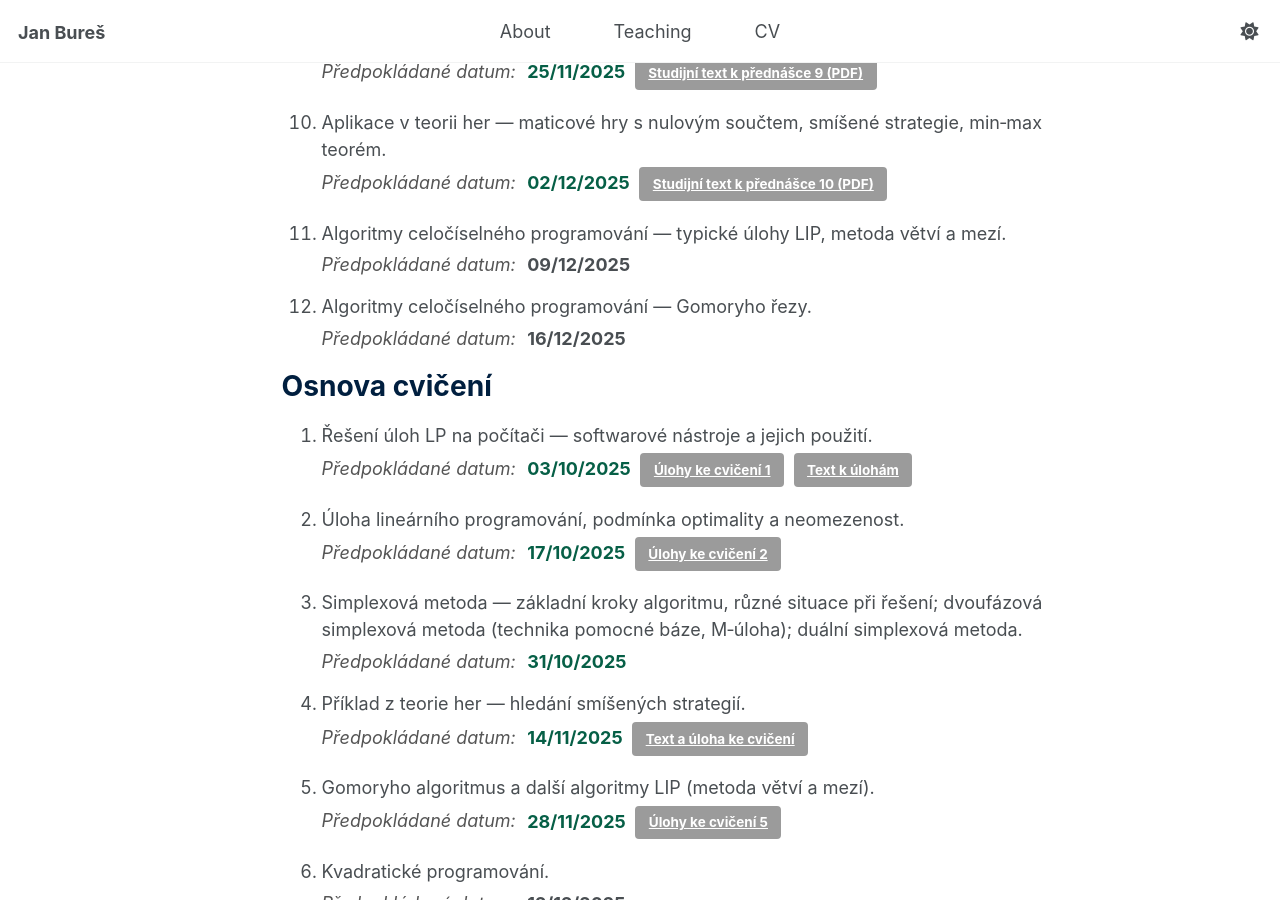
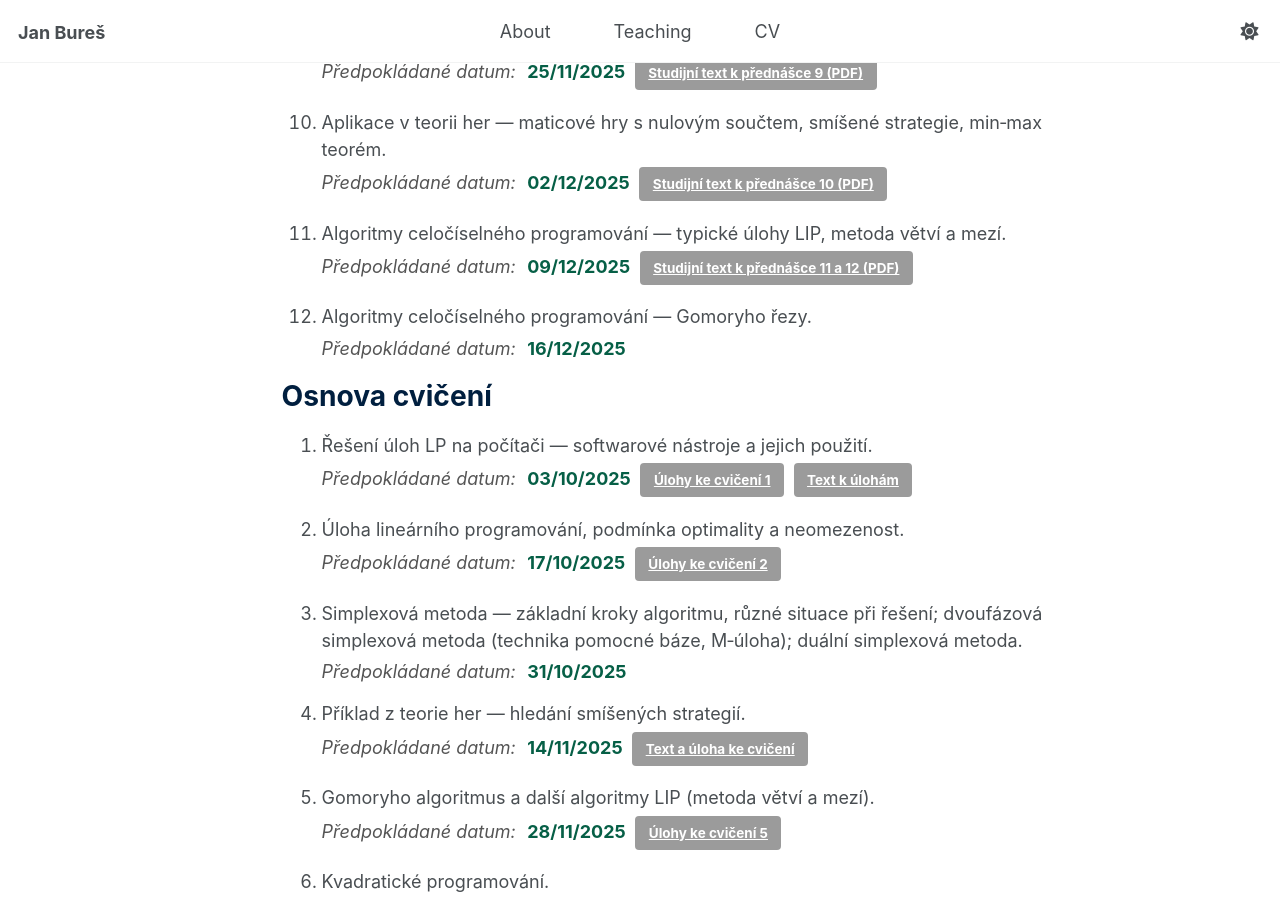
Before and after one commit to buresjan/buresjan.github.io, a Jekyll site: the page built from _teaching/01lip.md, in a window 1280 px wide and 900 px high, scrolled down 1664 px. Built offline with Jekyll 4.4.1, drawn with Linux system fonts in a browser that asks for light colours.

Commit message:
finish classes

```diff
--- a/_teaching/01lip.md
+++ b/_teaching/01lip.md
@@ -82,9 +82,9 @@
 10. Aplikace v teorii her — maticové hry s nulovým součtem, smíšené strategie, min‑max teorém.
     <div class="lp-date"><span class="label">Předpokládané datum:</span> <span class="date past">02/12/2025</span> <a class="btn" href="{{ '/files/pr10.pdf' | relative_url }}" download>Studijní text k přednášce 10 (PDF)</a></div>
 11. Algoritmy celočíselného programování — typické úlohy LIP, metoda větví a mezí.
-    <div class="lp-date"><span class="label">Předpokládané datum:</span> <span class="date">09/12/2025</span></div>
+    <div class="lp-date"><span class="label">Předpokládané datum:</span> <span class="date past">09/12/2025</span> <a class="btn" href="{{ '/files/pr11.pdf' | relative_url }}" download>Studijní text k přednášce 11 a 12 (PDF)</a></div>
 12. Algoritmy celočíselného programování — Gomoryho řezy.
-    <div class="lp-date"><span class="label">Předpokládané datum:</span> <span class="date">16/12/2025</span></div>
+    <div class="lp-date"><span class="label">Předpokládané datum:</span> <span class="date past">16/12/2025</span></div>
 
 Osnova cvičení
 ======
@@ -100,4 +100,4 @@
 5. Gomoryho algoritmus a další algoritmy LIP (metoda větví a mezí).
    <div class="lp-date"><span class="label">Předpokládané datum:</span> <span class="date past">28/11/2025</span> <a class="btn" href="{{ '/files/cv05.zip' | relative_url }}" download>Úlohy ke cvičení 5</a></div>
 6. Kvadratické programování.
-   <div class="lp-date"><span class="label">Předpokládané datum:</span> <span class="date">12/12/2025</span></div>
+   <div class="lp-date"><span class="label">Předpokládané datum:</span> <span class="date past">12/12/2025</span></div>
```
